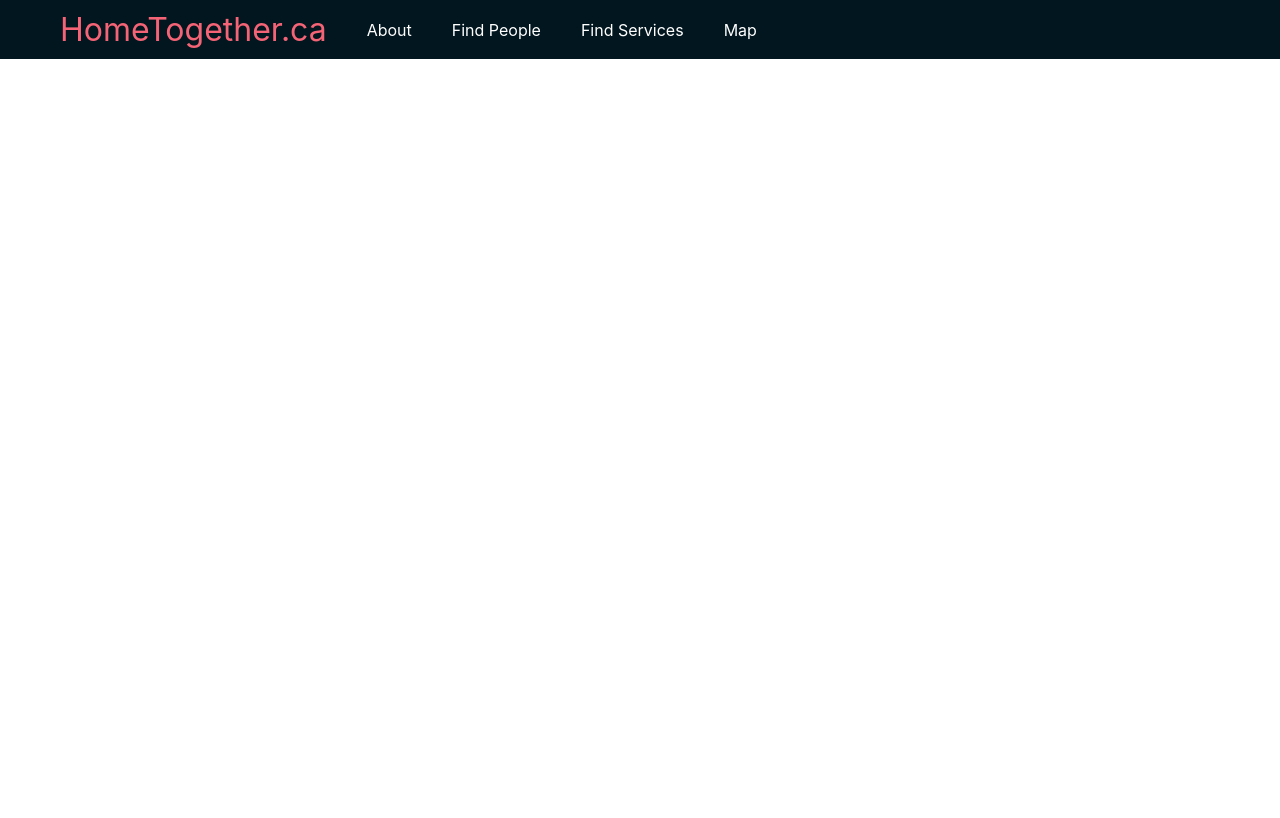
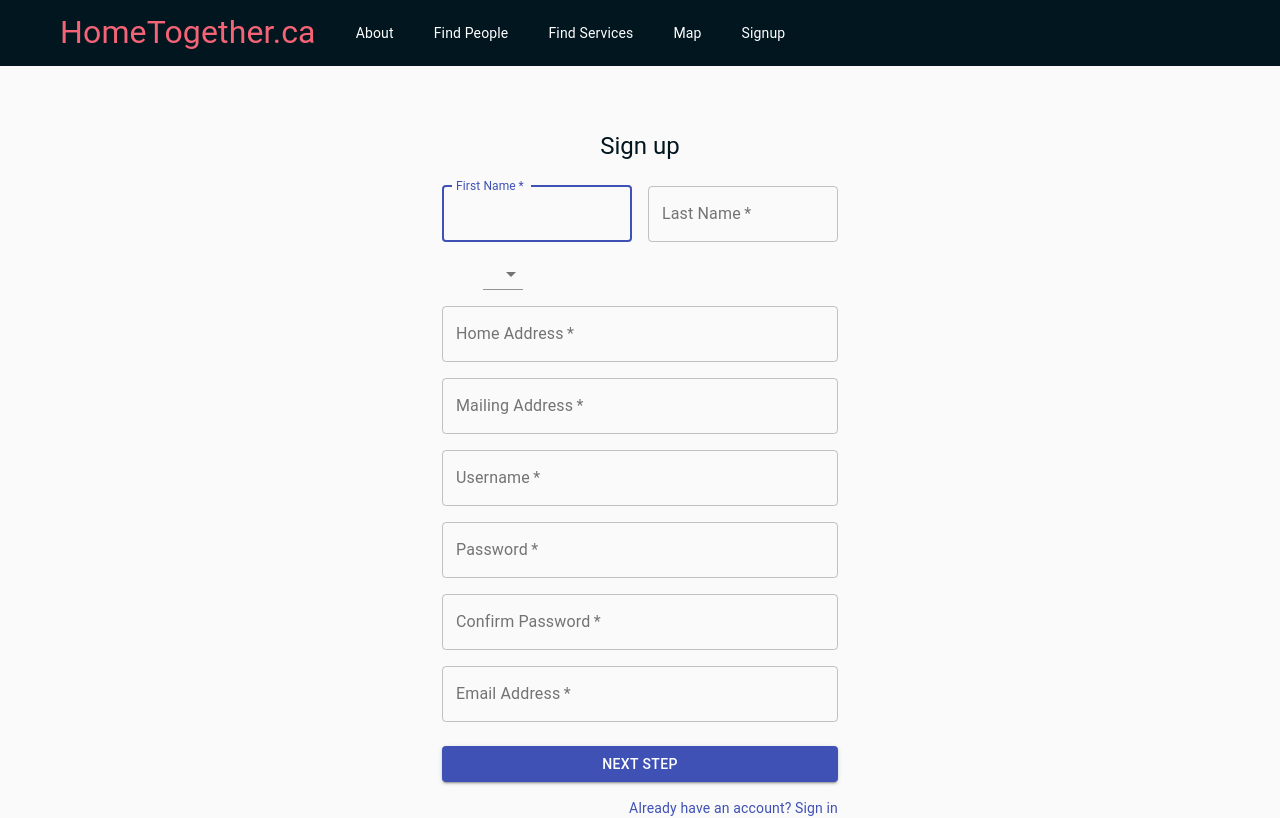
Before and after one commit to JadenBalogh/home-together-b, a React (Create React App) app in the folder client/: page /signup in a window 1280 px wide. Built offline with nearby package versions, Linux system fonts and the light colour scheme.

Commit message:
Create signup page
Work in progress

```diff
--- a/client/src/app/Main.js
+++ b/client/src/app/Main.js
@@ -4,6 +4,7 @@ import About from '../about/About';
 import Members from '../members/Members';
 import Listings from '../listings/Listings';
 import Maps from '../map/Map';
+import SignupForm from '../signup/SignupForm';
 
 // Main component that renders all pages in our app
 class Main extends Component {
@@ -14,6 +15,7 @@ class Main extends Component {
         <Route exact path='/members' component={Members} />
         <Route exact path='/listings' component={Listings} />
         <Route exact path='/maps' component={Maps} />
+        <Route exact path='/signup' component={SignupForm} />
       </Switch>
     );
   }
--- a/client/src/app/NavBar.js
+++ b/client/src/app/NavBar.js
@@ -13,6 +13,7 @@ class NavBar extends Component {
           <li><NavLink to='/members'>Find People</NavLink></li>
           <li><NavLink to='/listings'>Find Services</NavLink></li>
           <li><NavLink to='/map'>Map</NavLink></li>
+          <li><NavLink to='/signup'>Signup</NavLink></li>
         </ul>
       </nav>
     );
--- /dev/null
+++ b/client/src/signup/SignupForm.js
@@ -0,0 +1,164 @@
+import React from 'react';
+import Avatar from '@material-ui/core/Avatar';
+import Button from '@material-ui/core/Button';
+import CssBaseline from '@material-ui/core/CssBaseline';
+import TextField from '@material-ui/core/TextField';
+import Link from '@material-ui/core/Link';
+import Grid from '@material-ui/core/Grid';
+//import LockOutlinedIcon from '@material-ui/icons/LockOutlined';
+import Typography from '@material-ui/core/Typography';
+import { makeStyles } from '@material-ui/core/styles';
+import Container from '@material-ui/core/Container';
+import Select from '@material-ui/core/Select';
+
+const useStyles = makeStyles((theme) => ({
+  paper: {
+    marginTop: theme.spacing(8),
+    display: 'flex',
+    flexDirection: 'column',
+    alignItems: 'center',
+  },
+  avatar: {
+    margin: theme.spacing(1),
+    backgroundColor: theme.palette.secondary.main,
+  },
+  form: {
+    width: '100%', // Fix IE 11 issue.
+    marginTop: theme.spacing(3),
+  },
+  submit: {
+    margin: theme.spacing(3, 0, 2),
+  },
+}));
+
+export default function SignUp() {
+  const classes = useStyles();
+
+  return (
+    <Container component="main" maxWidth="xs">
+      <CssBaseline />
+      <div className={classes.paper}>
+
+        <Typography component="h1" variant="h5">
+          Sign up
+        </Typography>
+        <form className={classes.form} noValidate>
+          <Grid container spacing={2}>
+            <Grid item xs={12} sm={6}>
+              <TextField
+                autoComplete="fname"
+                name="firstName"
+                variant="outlined"
+                required
+                fullWidth
+                id="firstName"
+                label="First Name"
+                autoFocus
+              />
+            </Grid>
+            <Grid item xs={12} sm={6}>
+              <TextField
+                variant="outlined"
+                required
+                fullWidth
+                id="lastName"
+                label="Last Name"
+                name="lastName"
+                autoComplete="lname"
+              />
+            </Grid>
+
+            <Grid item xs={12} sm={4}>
+              <Select/>
+            </Grid>
+
+            <Grid item xs={12}>
+              <TextField
+                variant="outlined"
+                required
+                fullWidth
+                id="homeAddress"
+                label="Home Address"
+                name="homeAddress"
+                autoComplete="homeAddress"
+              />
+            </Grid>
+            <Grid item xs={12}>
+              <TextField
+                variant="outlined"
+                required
+                fullWidth
+                id="mailAddress"
+                label="Mailing Address"
+                name="mailAddress"
+                autoComplete="mailAddress"
+              />
+            </Grid>
+            <Grid item xs={12}>
+              <TextField
+                variant="outlined"
+                required
+                fullWidth
+                name="username"
+                label="Username"
+                id="username"
+                autoComplete="username"
+              />
+            </Grid>
+            <Grid item xs={12}>
+              <TextField
+                variant="outlined"
+                required
+                fullWidth
+                name="password"
+                label="Password"
+                type="password"
+                id="password"
+                autoComplete="password"
+              />
+            </Grid>
+            <Grid item xs={12}>
+              <TextField
+                variant="outlined"
+                required
+                fullWidth
+                name="confPassword"
+                label="Confirm Password"
+                type="password"
+                id="confPassword"
+                autoComplete="confPassword"
+              />
+            </Grid>
+            <Grid item xs={12}>
+              <TextField
+                variant="outlined"
+                required
+                fullWidth
+                id="email"
+                label="Email Address"
+                name="email"
+                autoComplete="email"
+              />
+            </Grid>
+          </Grid>
+          <Button
+            type="submit"
+            fullWidth
+            variant="contained"
+            color="primary"
+            className={classes.submit}
+          >
+            Next Step
+          </Button>
+          <Grid container justify="flex-end">
+            <Grid item>
+              <Link href="#" variant="body2">
+                Already have an account? Sign in
+              </Link>
+            </Grid>
+          </Grid>
+        </form>
+      </div>
+    </Container>
+  );
+}
```
Also changed, not shown: client/src/signup/Signup.css (added, +31 -0 lines), client/src/signup/Signup.js (added, +94 -0 lines).
